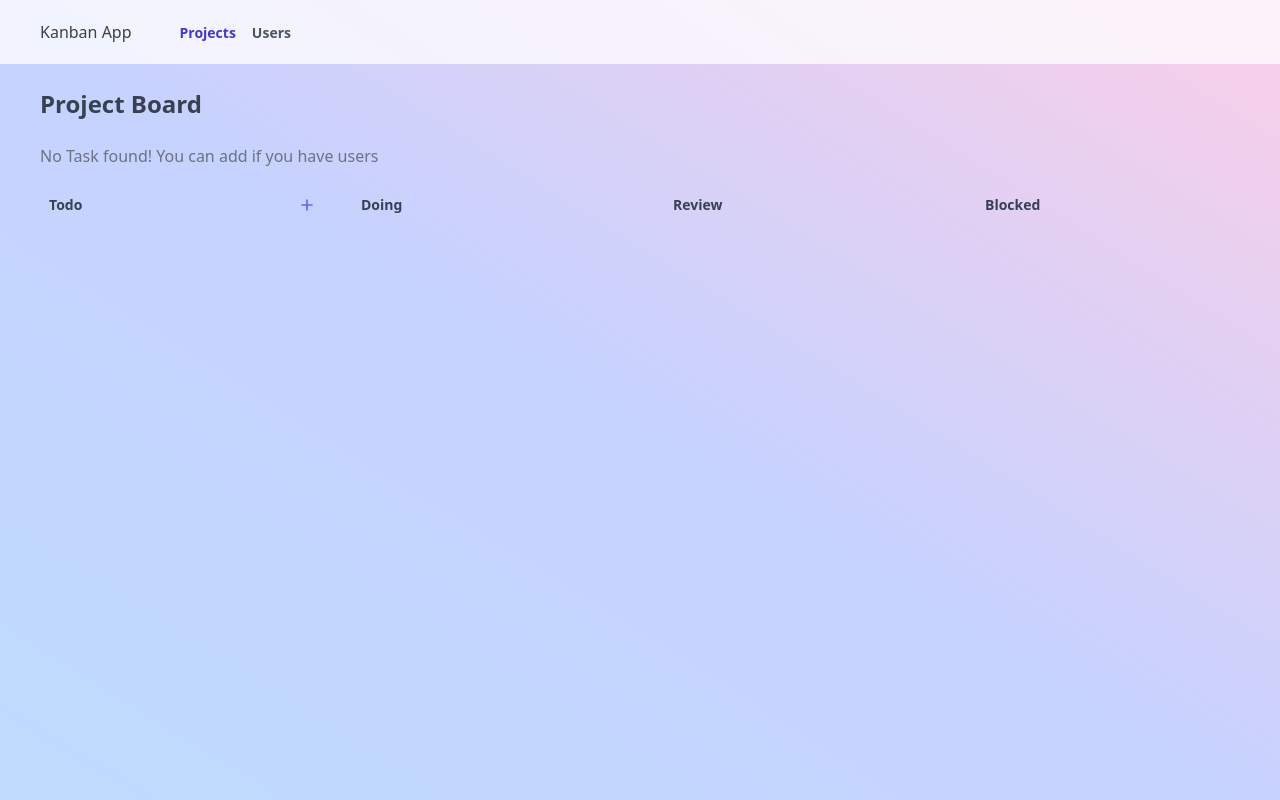
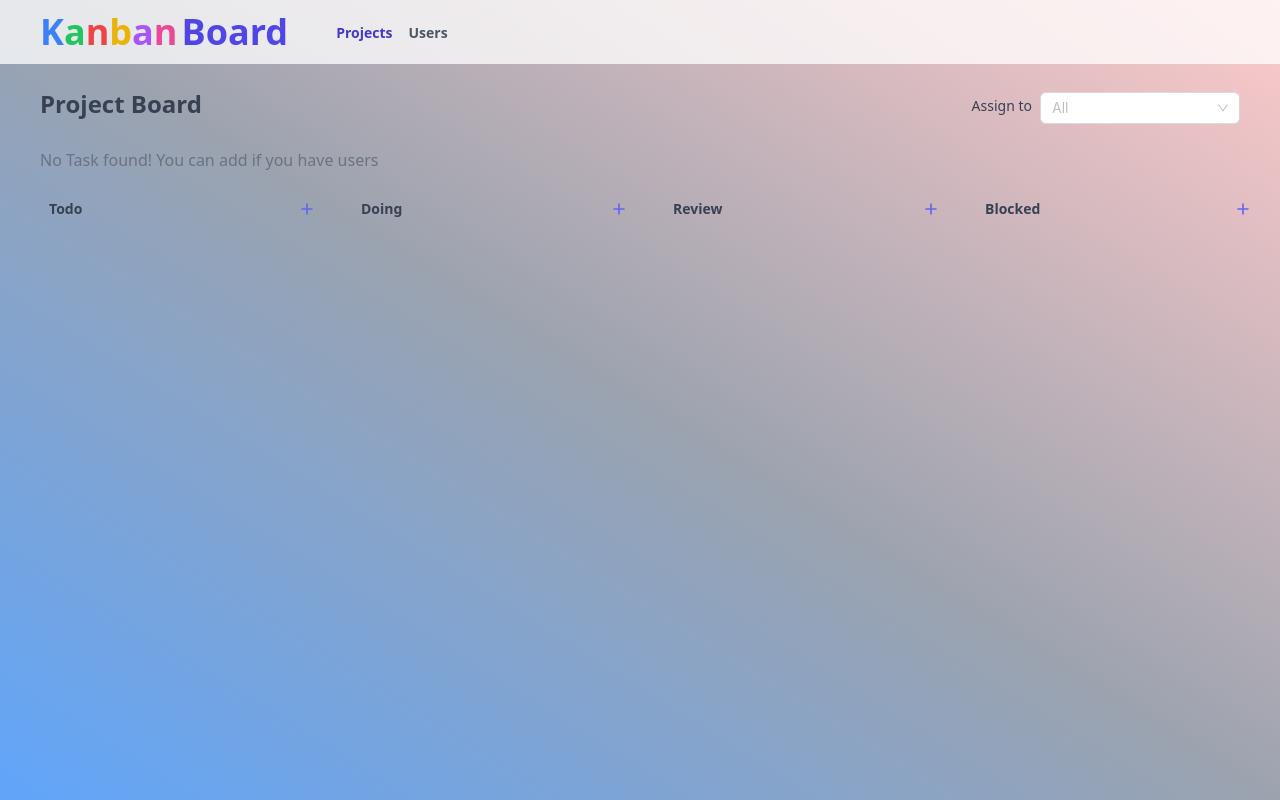
Before and after one commit to Shahriar-Shakil/Kanban-board-react-redux, a React (Create React App) app: page / in a window 1280 px wide. Built offline with nearby package versions, Linux system fonts and the light colour scheme.

Commit message:
filtering added

```diff
--- a/package.json
+++ b/package.json
@@ -19,6 +19,7 @@
     "react-dnd-html5-backend": "^16.0.1",
     "react-dom": "^18.2.0",
     "react-hook-form": "^7.45.2",
+    "react-icons": "^4.10.1",
     "react-moment": "^1.1.3",
     "react-redux": "^8.1.1",
     "react-router-dom": "^6.14.2",
--- a/src/components/Forms/AddProjectForm.jsx
+++ b/src/components/Forms/AddProjectForm.jsx
@@ -1,38 +1,52 @@
 /* eslint-disable jsx-a11y/label-has-associated-control */
 /* eslint-disable no-unused-vars */
-import { Select } from "antd";
-import React, { useEffect, useState } from "react";
+import { DatePicker, Select } from "antd";
+import moment from "moment";
+import React, { useEffect } from "react";
 import { Controller, useForm } from "react-hook-form";
 import { useDispatch, useSelector } from "react-redux";
+import { addProject, editProject } from "../../redux/features/projectSlice";
 import { selectUser } from "../../redux/features/selectors";
-import { DatePicker } from "antd";
-import moment from "moment";
-import { addProject } from "../../redux/features/projectSlice";
 
-export default function AddProjectForm({ setModalOpen }) {
+export default function AddProjectForm({ project, title, setModalOpen }) {
   const {
     register,
     handleSubmit,
     control,
     formState: { errors },
+    reset,
+    setValue,
   } = useForm();
   const users = useSelector(selectUser);
   const dispatch = useDispatch();
-  // useEffect(() => {
-  //     if (isSuccess) {
-  //         setModalOpen(false);
-  //     }
-  // }, [isSuccess, isError, setModalOpen]);
-  const onChangeTeams = (value) => {
-    // setTeamId(value);
-  };
+
+  useEffect(() => {
+    if (project) {
+      reset(project);
+      setValue("assign", project?.assign.id);
+    }
+  }, [project, reset, setValue]);
+
   const onSubmit = (data) => {
     const params = {
       ...data,
       assign: users.find((user) => user.id === data.assign),
-      stage: "todo",
+      stage: title?.toLowerCase(),
     };
-    dispatch(addProject(params));
+
+    if (project?.id) {
+      dispatch(
+        editProject({
+          id: project.id, // The project ID you want to update
+          updates: {
+            ...params,
+          },
+        })
+      );
+    } else {
+      dispatch(addProject(params));
+    }
+
     setModalOpen(false);
   };
   return (
--- /dev/null
+++ b/src/components/Project/Filtering.jsx
@@ -0,0 +1,46 @@
+import { Select } from "antd";
+import React from "react";
+import { useDispatch, useSelector } from "react-redux";
+import { selectFilter, selectUser } from "../../redux/features/selectors";
+import { clearFilters, setAssignedTo } from "../../redux/features/filterSlice";
+
+export default function Filtering() {
+  const users = useSelector(selectUser);
+  const filterState = useSelector(selectFilter);
+  const dispatch = useDispatch();
+  const handleFilterChange = (value) => {
+    dispatch(setAssignedTo(value));
+  };
+  return (
+    <div>
+      <div className="flex flex-col sm:flex-row  items-center gap-2">
+        <label
+          htmlFor="title"
+          className="block text-sm font-medium text-gray-700"
+        >
+          Assign to
+        </label>
+        <div className="mt-1">
+          <Select
+            onClear={() => dispatch(clearFilters())}
+            onChange={handleFilterChange}
+            allowClear
+            style={{ width: "200px" }}
+            value={filterState?.assignedTo}
+            // defaultValue={"all"}
+            placeholder="All"
+          >
+            {/* <Select.Option disabled value="all">
+              All
+            </Select.Option> */}
+            {users?.map((item) => (
+              <Select.Option key={item.id} value={item.id}>
+                {item.name}
+              </Select.Option>
+            ))}
+          </Select>
+        </div>
+      </div>
+    </div>
+  );
+}
--- a/src/components/Project/Project.jsx
+++ b/src/components/Project/Project.jsx
@@ -1,16 +1,19 @@
 /* eslint-disable jsx-a11y/anchor-is-valid */
 import { Menu, Transition } from "@headlessui/react";
-import { Tooltip } from "antd";
-import React, { Fragment } from "react";
+import React, { Fragment, useState } from "react";
 import { useDrag } from "react-dnd";
 import Moment from "react-moment";
+import { useDispatch } from "react-redux";
 import { deleteProject } from "../../redux/features/projectSlice";
-import { useDispatch } from "react-redux";
+import AddProjectForm from "../Forms/AddProjectForm";
+import Modal from "../ui/Modal";
 
 function classNames(...classes) {
   return classes.filter(Boolean).join(" ");
 }
 export default function Project({ project }) {
+  const [open, setOpen] = useState(false);
+
   const dispatch = useDispatch();
   const [{ isDragging }, drag] = useDrag(() => ({
     type: "div",
@@ -18,10 +21,10 @@ export default function Project({ project }) {
     collect: (monitor) => ({ isDragging: !!monitor.isDragging() }),
   }));
   const handleDelete = () => {
-    console.log();
     dispatch(deleteProject(project.id));
   };
   return (
+    <>
       <div
         className="relative flex flex-col items-start p-4 mt-3 bg-white rounded-lg cursor-pointer bg-opacity-90 group hover:bg-opacity-100"
         draggable="true"
@@ -63,11 +66,30 @@ export default function Project({ project }) {
                   <Menu.Item>
                     {({ active }) => (
                       <a
+                        onClick={() => setOpen(true)}
+                        // eslint-disable-next-line no-script-url
+                        href={null}
+                        className={classNames(
+                          active
+                            ? "bg-gray-100 text-gray-900"
+                            : "text-gray-700",
+                          "block px-4 py-2 text-sm"
+                        )}
+                      >
+                        Edit Task
+                      </a>
+                    )}
+                  </Menu.Item>
+                  <Menu.Item>
+                    {({ active }) => (
+                      <a
                         onClick={handleDelete}
                         // eslint-disable-next-line no-script-url
                         href={null}
                         className={classNames(
-                        active ? "bg-gray-100 text-gray-900" : "text-gray-700",
+                          active
+                            ? "bg-gray-100 text-gray-900"
+                            : "text-gray-700",
                           "block px-4 py-2 text-sm"
                         )}
                       >
@@ -80,11 +102,11 @@ export default function Project({ project }) {
             </Transition>
           </Menu>
         </div>
-
+        <div className="space-y-2">
           <p className="mt-3 text-sm text-gray-500 font-medium">
             {project?.description}
           </p>
-      <div className="flex items-center w-full mt-3 text-xs font-medium text-gray-400">
+          <div className="flex  items-center w-full mt-3 text-xs font-medium text-gray-400">
             <div className="flex items-center">
               <svg
                 className="w-4 h-4 text-gray-300 fill-current"
@@ -102,15 +124,24 @@ export default function Project({ project }) {
                 Time Left: <Moment durationFromNow>{project?.dueDate}</Moment>
               </span>
             </div>
-
-        <Tooltip title={project?.assign?.name}>
-          <img
-            alt="img"
-            className="w-6 h-6 ml-auto rounded-full"
-            src="https://randomuser.me/api/portraits/women/26.jpg"
-          />
-        </Tooltip>
+          </div>
+          <div>
+            <span className="text-sm  text-gray-500">
+              Assign to{" "}
+              <span className="font-medium text-black">
+                {project.assign.name}
+              </span>
+            </span>
           </div>
         </div>
+      </div>
+      <Modal open={open} setOpen={setOpen}>
+        <AddProjectForm
+          title={project.stage} // when edit use the stage location title
+          project={project} // for edit purpose initial data
+          setModalOpen={setOpen}
+        />
+      </Modal>
+    </>
   );
 }
--- a/src/components/Project/ProjectGrid.jsx
+++ b/src/components/Project/ProjectGrid.jsx
@@ -5,6 +5,7 @@ import { selectProject } from "../../redux/features/selectors";
 
 export default function ProjectGrid() {
   const projects = useSelector(selectProject);
+
   // backlog filter
   const filterByBacklog = (project) => project?.stage?.toLowerCase() === "todo";
 
--- a/src/components/Project/ProjectList.jsx
+++ b/src/components/Project/ProjectList.jsx
@@ -2,17 +2,24 @@
 import React, { useState } from "react";
 import { useDrop } from "react-dnd";
 // import AddProjectForm from "../Forms/AddProjectForm";
+import { useDispatch, useSelector } from "react-redux";
+import { editProject } from "../../redux/features/projectSlice";
+import { selectFilter } from "../../redux/features/selectors";
+import AddProjectForm from "../Forms/AddProjectForm";
 import Modal from "../ui/Modal";
 import Project from "./Project";
-import AddProjectForm from "../Forms/AddProjectForm";
-import { useDispatch } from "react-redux";
-import { editProject } from "../../redux/features/projectSlice";
 
 export default function ProjectList({ title, projects = [] }) {
   const [open, setOpen] = useState(false);
+  const assignedTo = useSelector(selectFilter).assignedTo;
+
+  const filteredProjects = projects.filter((project) => {
+    if (assignedTo) {
+      return project.assign.id === assignedTo;
+    } else return project;
+  });
   const dispatch = useDispatch();
   const handleDrop = (item) => {
-    // console.log(item.stage, title);
     if (item?.stage.toLowerCase() !== title.toLowerCase()) {
       dispatch(
         editProject({
@@ -42,16 +49,15 @@ export default function ProjectList({ title, projects = [] }) {
           <span className="block text-sm font-semibold capitalize">
             {title}
           </span>
-          {projects?.length > 0 ? (
+          {filteredProjects?.length > 0 ? (
             <span className="flex items-center justify-center w-5 h-5 ml-2 text-sm font-semibold text-indigo-500 bg-white rounded bg-opacity-30">
-              {projects?.length}
+              {filteredProjects?.length}
             </span>
           ) : (
             <></>
           )}
           {/* */}
 
-          {title === "todo" ? (
           <button
             onClick={() => setOpen(true)}
             type="button"
@@ -71,18 +77,15 @@ export default function ProjectList({ title, projects = [] }) {
               />
             </svg>
           </button>
-          ) : (
-            <></>
-          )}
         </div>
         <div className="flex flex-col pb-2 overflow-auto">
-          {projects.map((project) => (
+          {filteredProjects.map((project) => (
             <Project key={project.id} project={project} />
           ))}
         </div>
       </div>
       <Modal open={open} setOpen={setOpen}>
-        <AddProjectForm setModalOpen={setOpen} />
+        <AddProjectForm title={title} setModalOpen={setOpen} />
       </Modal>
     </>
   );
--- a/src/pages/Layout.jsx
+++ b/src/pages/Layout.jsx
@@ -7,9 +7,19 @@ export default function Layout({ children, page }) {
   const { pathname } = useLocation();
 
   return (
-    <div className="flex flex-col w-screen h-screen overflow-auto text-gray-700 bg-gradient-to-tr from-blue-200 via-indigo-200 to-pink-200">
+    <div className="flex flex-col w-screen h-screen overflow-auto text-gray-700 bg-gradient-to-tr from-blue-400 via-gray-400 to-red-200">
       <div className="flex items-center flex-shrink-0 w-full h-16 px-10 bg-white bg-opacity-75">
-        <h3>Kanban App</h3>
+        <Link to="/">
+          <div className="text-4xl font-bold text-indigo-600">
+            <span className="text-blue-500">K</span>
+            <span className="text-green-500">a</span>
+            <span className="text-red-500">n</span>
+            <span className="text-yellow-500">b</span>
+            <span className="text-purple-500">a</span>
+            <span className="text-pink-500">n</span>
+            <span className="ml-1">Board</span>
+          </div>
+        </Link>
 
         <div className="ml-10">
           <Link
--- a/src/pages/Projects.jsx
+++ b/src/pages/Projects.jsx
@@ -3,12 +3,14 @@ import { DndProvider } from "react-dnd";
 import { HTML5Backend } from "react-dnd-html5-backend";
 import Layout from "./Layout";
 import ProjectGrid from "../components/Project/ProjectGrid";
+import Filtering from "../components/Project/Filtering";
 
 export default function Projects() {
   return (
     <Layout>
-      <div className="px-10 mt-6">
+      <div className="px-10 mt-6 gap-4 flex flex-col sm:flex-row justify-between">
         <h1 className="text-2xl font-bold">Project Board</h1>
+        <Filtering />
       </div>
       <DndProvider backend={HTML5Backend}>
         <ProjectGrid />
--- /dev/null
+++ b/src/redux/features/filterSlice.js
@@ -0,0 +1,23 @@
+// redux/filterSlice.js
+
+import { createSlice } from "@reduxjs/toolkit";
+
+const initialState = {
+  assignedTo: null, // Holds the user ID for filtering by assignment
+};
+
+const filterSlice = createSlice({
+  name: "filter",
+  initialState,
+  reducers: {
+    setAssignedTo: (state, action) => {
+      state.assignedTo = action.payload;
+    },
+    clearFilters: (state) => {
+      state.assignedTo = null;
+    },
+  },
+});
+
+export const { setAssignedTo, clearFilters } = filterSlice.actions;
+export default filterSlice.reducer;
--- a/src/redux/features/selectors.js
+++ b/src/redux/features/selectors.js
@@ -1,2 +1,3 @@
 export const selectUser = (state) => state.users.users;
 export const selectProject = (state) => state.projects.projects;
+export const selectFilter = (state) => state.filter;
--- a/src/redux/rootReducer.js
+++ b/src/redux/rootReducer.js
@@ -1,10 +1,12 @@
 import { combineReducers } from "@reduxjs/toolkit";
 import usersSlice from "./features/usersSlice";
 import projectSlice from "./features/projectSlice";
+import filterSlice from "./features/filterSlice";
 
 const rootReducer = combineReducers({
   users: usersSlice,
   projects: projectSlice,
+  filter: filterSlice,
 });
 
 export default rootReducer;
```
Also changed, not shown: 1 other file (tests, documents, lock files or other folders). Lines whose indentation alone changed are shown as unchanged.
